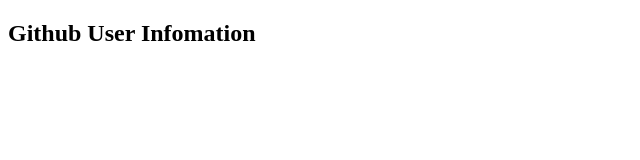
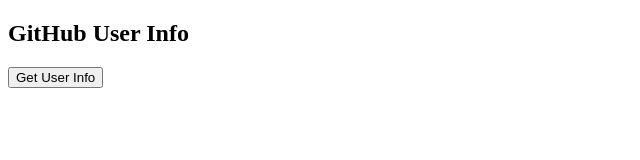
Before and after one commit to horsejiro/horsejiro-js-ajax-app-02, a plain HTML site: page ajaxapp/index.html in a window 1280 px wide. Shown: the whole page, without its empty margins (0-640 px from the left). Drawn offline with Linux system fonts and the light colour scheme.

Commit message:
second comit

```diff
--- a/ajaxapp/index.html
+++ b/ajaxapp/index.html
@@ -5,8 +5,9 @@
     <title>Ajax Example</title>
   </head>
   <body>
-        <h2>Github User Infomation</h2>
+    <h2>GitHub User Info</h2>
 
+    <button onclick="fetchUserId('js-primer-example')">Get User Info</button>
     <script src="index.js"></script>
   </body>
 </html>
--- a/ajaxapp/index.js
+++ b/ajaxapp/index.js
@@ -1 +1,18 @@
-console.log("index.js: ロードしたよ");
+const userId = "js-primer-example";
+
+function fetchUserId(userId) {
+    fetch(`https://api.github.com/users/${encodeURIComponent(userId)}`)
+    .then(response => {
+        console.log(response.status);
+
+        if (!response.ok) {
+            console.log("エラーレスポンス", response)
+        } else {
+            return response.json().then(userInfo => {
+                console.log(userInfo);
+            });
+        }
+    }).catch(error => {
+        console.error(error)
+    })
+}
```
Lines whose indentation alone changed are shown as unchanged.
